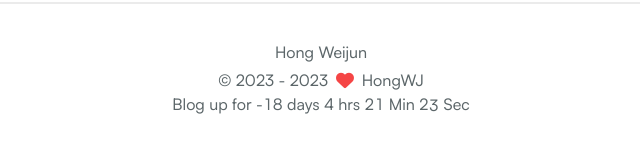
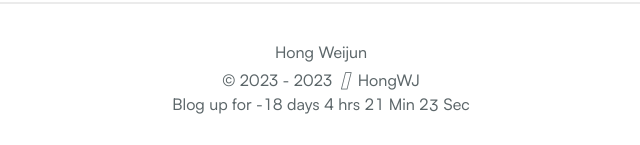
Before and after one commit to Hong-WJ/hong-wj.github.io, a plain HTML site: page 2023/09/08/hello-world/index.html in a window 1280 px wide. Shown: the part 1864-2009 px from the top of the page, 319-959 px from the left. Drawn offline with Linux system fonts and the light colour scheme; a web font is replaced by a local one.

Commit message:
Site updated: 2023-09-11 00:21:17

```diff
--- a/2023/09/08/hello-world/index.html
+++ b/2023/09/08/hello-world/index.html
@@ -357,7 +357,7 @@
               <span>2023</span>
               -
 
-            2023&nbsp;&nbsp;<i class="fa-solid fa-heart fa-beat" style="--fa-animation-duration: 0.5s; color: #f54545"></i>&nbsp;&nbsp;<a href="/">HongWJ</a>
+            2023&nbsp;&nbsp;<i class="fa-envelope" color: #000000"></i>&nbsp;&nbsp;<a href="/">HongWJ</a>
         </div>
 
         <div class="relative text-center lg:absolute lg:left-[20px] lg:top-1/2 lg:-translate-y-1/2 lg:text-left">
```
Also changed, not shown: 404.html (+1 -1 lines), archives/2023/09/index.html (+1 -1 lines), archives/2023/index.html (+1 -1 lines), archives/index.html (+1 -1 lines), index.html (+1 -1 lines).
